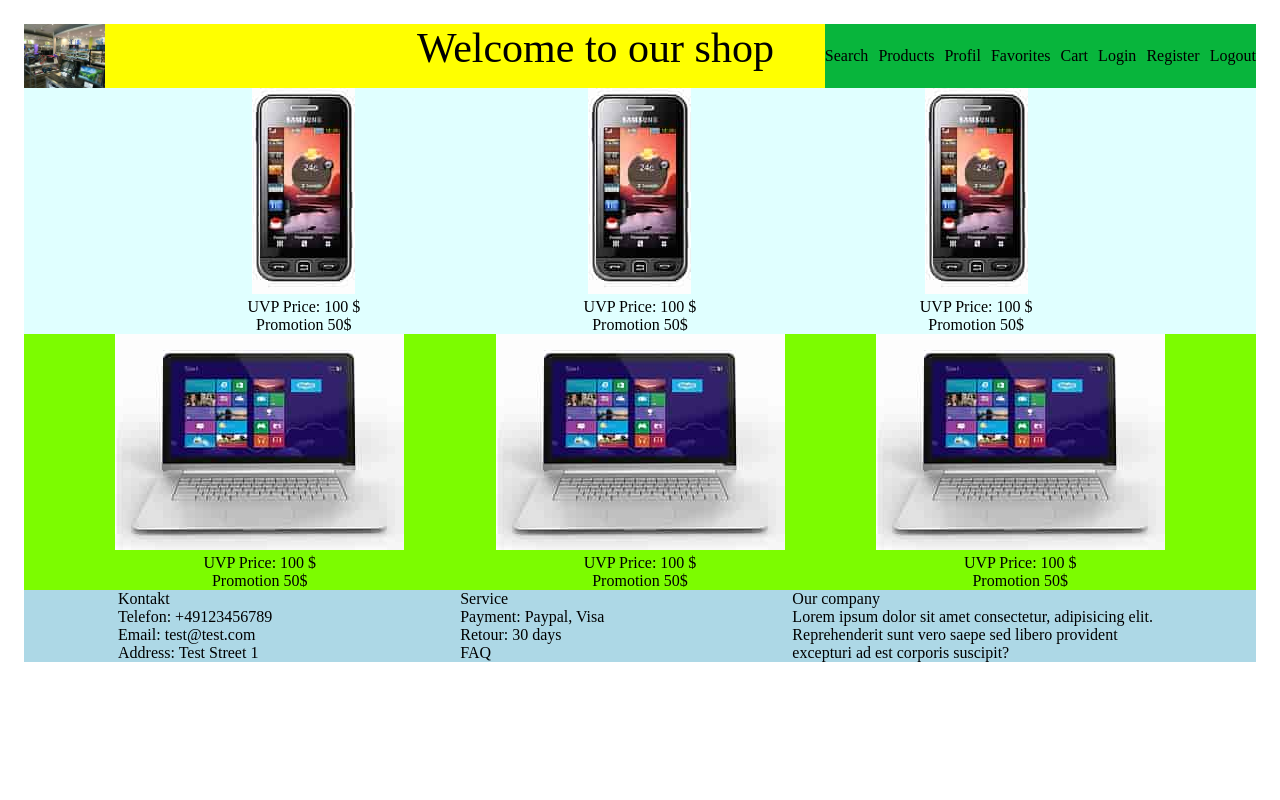
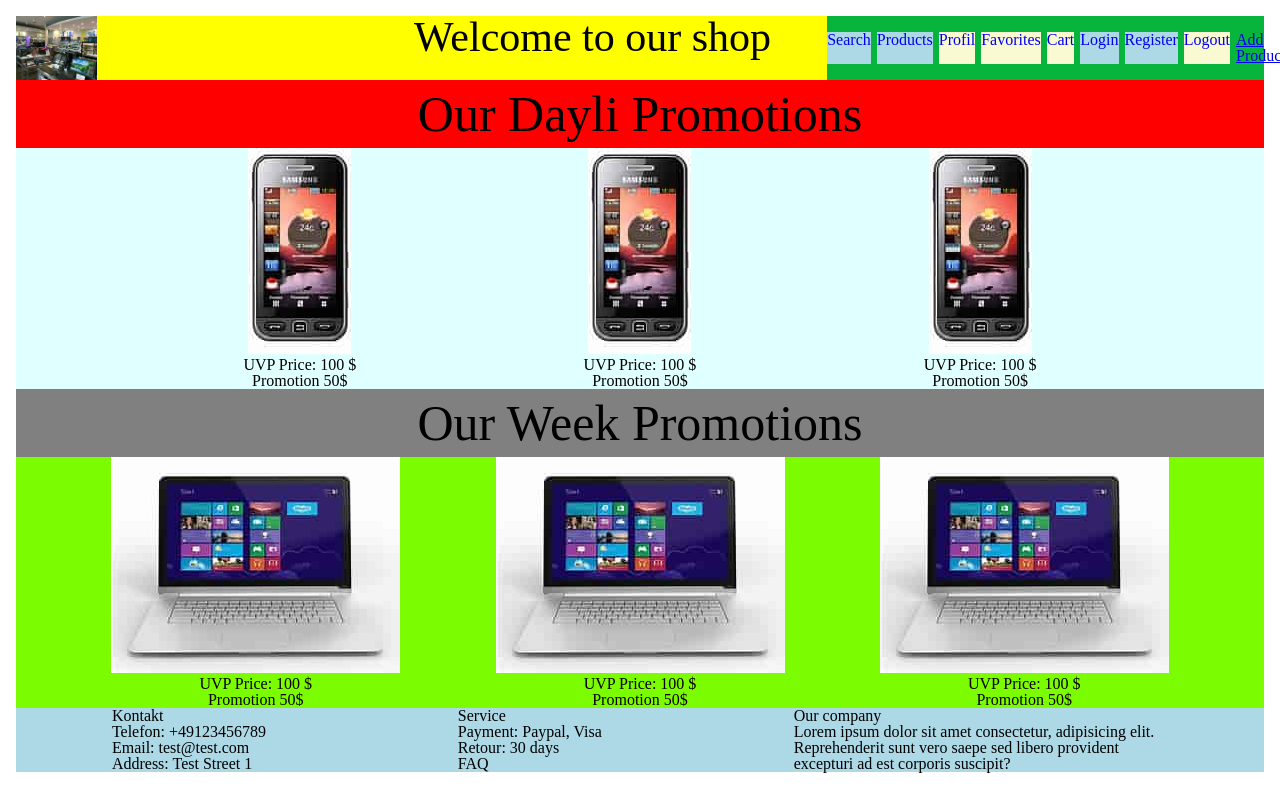
Before and after one commit to dvdobrev/Project-Alpha, a plain HTML site: page Project-Alpha/index.html in a window 1280 px wide. Drawn offline with Linux system fonts and the light colour scheme.

Commit message:
improve the html

```diff
--- a/Project-Alpha/index.html
+++ b/Project-Alpha/index.html
@@ -5,6 +5,7 @@
     <meta charset="UTF-8">
     <meta http-equiv="X-UA-Compatible" content="IE=edge">
     <meta name="viewport" content="width=device-width, initial-scale=1.0">
+    <link rel="stylesheet" href="reset.css" />
     <link rel="stylesheet" href="./styles.css" />
 
     <title>Document</title>
@@ -14,20 +15,52 @@
     <header>
         <nav>
             <span>
-                <img id="logo-img" src="./images/Shop.jfif" alt="logo">
+                <a href="#">
+                    <img id="logo-img" src="./images/Shop.jfif" alt="logo">
+                </a></li>
+
             </span>
 
             <span id="welcome-msg">Welcome to our shop</span>
 
             <section class="right-nav-bar">
-                <span>Search</span>
-                <span>Products</span>
-                <span>Profil</span>
-                <span>Favorites</span>
-                <span>Cart</span>
-                <span>Login</span>
-                <span>Register</span>
-                <span>Logout</span>
+                <ul>
+                    <li class="guest - user">
+                        <a href="#">Search</a>
+                    </li>
+
+                    <li class="guest - user">
+                        <a href="#">Products</a>
+                    </li>
+
+                    <li class="user">
+                        <a href="#">Profil</a>
+                    </li>
+
+                    <li class="user">
+                        <a href="#">Favorites</a>
+                    </li>
+
+                    <li class="user">
+                        <a href="#">Cart</a>
+                    </li>
+
+                    <li class="guest">
+                        <a href="#">Login</a>
+                    </li>
+
+                    <li class="guest">
+                        <a href="#">Register</a>
+                    </li>
+
+                    <li class="user">
+                        <a href="#">Logout</a>
+                    </li>
+
+                    <li class="admin">
+                        <a href="#">Add Product</a>
+                    </li>
+                </ul>
 
             </section>
 
@@ -35,8 +68,9 @@
     </header>
 
     <main>
+        <h2 id="dayly-promo-text">Our Dayli Promotions</h2>
+        <section class="daily-promo">
 
-        <section class="daily-promo">
             <article>
                 <img src="./images/handy.jfif" alt="handy">
                 <div>UVP Price: 100 $</div>
@@ -60,7 +94,10 @@
 
         </section>
 
+        <h2 id="week-promo-text">Our Week Promotions</h2>
+
         <section class="week-promo">
+
             <article>
                 <img src="./images/Laptop.jfif" alt="laptop">
                 <div>UVP Price: 100 $</div>
@@ -111,7 +148,8 @@
         </section>
 
         <section id="info">Our company
-            <div>Lorem ipsum dolor sit amet consectetur, adipisicing elit. Reprehenderit sunt vero saepe sed libero provident excepturi ad est corporis suscipit?</div>
+            <div>Lorem ipsum dolor sit amet consectetur, adipisicing elit. Reprehenderit sunt vero saepe sed libero
+                provident excepturi ad est corporis suscipit?</div>
         </section>
     </footer>
 
--- /dev/null
+++ b/Project-Alpha/reset.css
@@ -0,0 +1,141 @@
+/* http://meyerweb.com/eric/tools/css/reset/
+   v2.0 | 20110126
+   License: none (public domain)
+*/
+
+html,
+body,
+div,
+span,
+applet,
+object,
+iframe,
+h1,
+h2,
+h3,
+h4,
+h5,
+h6,
+p,
+blockquote,
+pre,
+a,
+abbr,
+acronym,
+address,
+big,
+cite,
+code,
+del,
+dfn,
+em,
+img,
+ins,
+kbd,
+q,
+s,
+samp,
+small,
+strike,
+strong,
+sub,
+sup,
+tt,
+var,
+b,
+u,
+i,
+center,
+dl,
+dt,
+dd,
+ol,
+ul,
+li,
+fieldset,
+form,
+label,
+legend,
+table,
+caption,
+tbody,
+tfoot,
+thead,
+tr,
+th,
+td,
+article,
+aside,
+canvas,
+details,
+embed,
+figure,
+figcaption,
+footer,
+header,
+hgroup,
+menu,
+nav,
+output,
+ruby,
+section,
+summary,
+time,
+mark,
+audio,
+video {
+    margin: 0;
+    padding: 0;
+    border: 0;
+    font-size: 100%;
+    font: inherit;
+    vertical-align: baseline;
+}
+
+/* HTML5 display-role reset for older browsers */
+article,
+aside,
+details,
+figcaption,
+figure,
+footer,
+header,
+hgroup,
+menu,
+nav,
+section {
+    display: block;
+}
+
+body {
+    line-height: 1;
+}
+
+ol,
+ul {
+    list-style: none;
+}
+
+blockquote,
+q {
+    quotes: none;
+}
+
+blockquote:before,
+blockquote:after,
+q:before,
+q:after {
+    content: "";
+    content: none;
+}
+
+table {
+    border-collapse: collapse;
+    border-spacing: 0;
+}
+
+*,
+*::before,
+*::after {
+    box-sizing: border-box;
+}
--- a/Project-Alpha/styles.css
+++ b/Project-Alpha/styles.css
@@ -20,6 +20,14 @@ nav {
     /* padding-right: 20px; */
 }
 
+.right-nav-bar ul {
+    display: flex;
+    justify-content: space-between;
+    gap: 6px;
+
+
+}
+
 #logo-img {
     max-height: -webkit-fill-available;
 }
@@ -29,10 +37,31 @@ nav {
 
 }
 
+.user a,
+.guest a {
+    text-decoration: none;
+}
+
+.user {
+    background-color: lightgoldenrodyellow;
+}
+.guest {
+    background-color: lightblue;
+}
+
 
 /* Main -------------------------------------------------------------*/
 main {
     background-color: lightgreen;
+}
+
+#dayly-promo-text,
+#week-promo-text {
+    font-size: 50px;
+    min-height: 68px;
+    display: flex;
+    align-items: center;
+    justify-content: center;
 }
 
 .daily-promo {
@@ -40,10 +69,26 @@ main {
     display: flex;
     justify-content: space-evenly;
 }
+
+
+
+#dayly-promo-text {
+    background-color: red;
+
+
+}
+
+
+
 .week-promo {
     background-color: lawngreen;
     display: flex;
     justify-content: space-evenly;
+}
+
+#week-promo-text {
+    background-color: grey;
+
 }
 
 main article {
```
